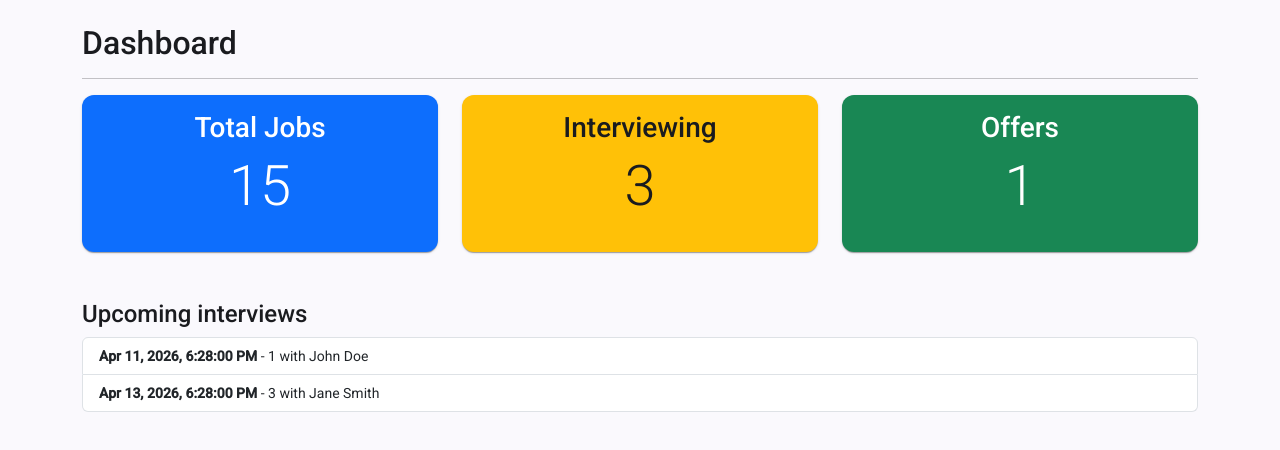
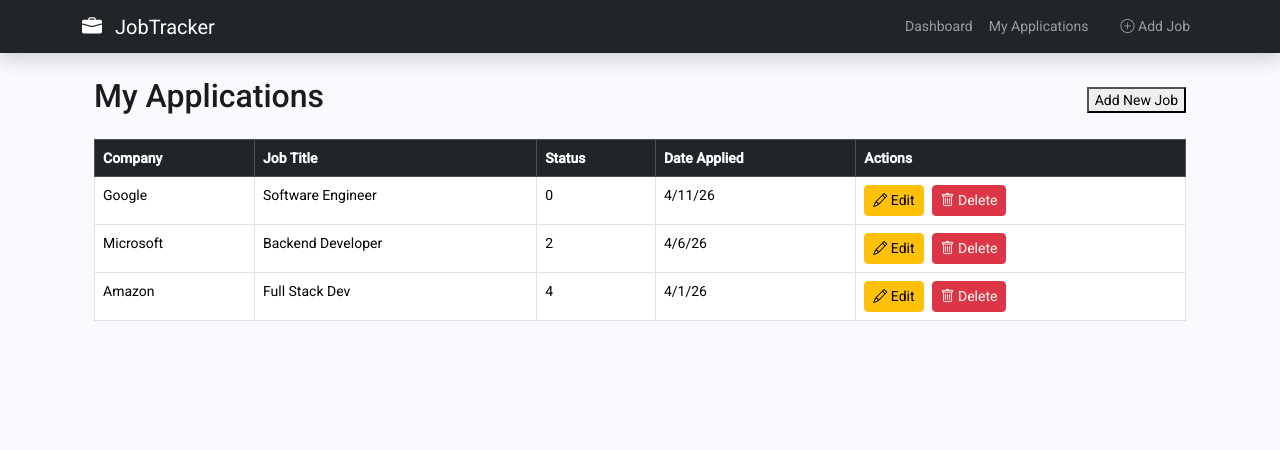
Before and after one commit to Rushikeshs96/JobTracker, an Angular app in the folder JobTrackerUI/: page /jobs in a window 1280 px wide. Before the commit this address led to /dashboard. Shown: the top 450 px of the page. Built offline with nearby package versions, Linux system fonts and the light colour scheme; no server answers.

Commit message:
new components

```diff
--- a/JobTrackerUI/src/app/app-module.ts
+++ b/JobTrackerUI/src/app/app-module.ts
@@ -9,11 +9,15 @@ import { BrowserAnimationsModule } from '@angular/platform-browser/animations';
 import { ReactiveFormsModule } from '@angular/forms';
 import { MatCardModule } from '@angular/material/card';
 import { DashboardComponent } from './components/dashboard/dashboard.component';
+import { NavbarComponent } from './components/navbar/navbar.component';
+import { JobListComponent } from './components/job-list/job-list.component';
 
 @NgModule({
   declarations: [
     App,
-    DashboardComponent
+    DashboardComponent,
+    NavbarComponent,
+    JobListComponent
   ],
   imports: [
     BrowserModule,
--- a/JobTrackerUI/src/app/app.html
+++ b/JobTrackerUI/src/app/app.html
@@ -1,3 +1,4 @@
+<app-navbar></app-navbar>
 <main class="container mt-4">
   <router-outlet></router-outlet>
 </main>
--- /dev/null
+++ b/JobTrackerUI/src/app/components/job-list/job-list.component.html
@@ -0,0 +1,34 @@
+<div class="container mt-4">
+    <div class="d-flex justify-content-between align-items-center mb-3">
+        <h2>My Applications</h2>
+        <button mat-raised-button color="primary" routerLink="/jobs/new">Add New Job</button>
+    </div>
+    <table class="table table-bordered table-hover">
+        <thead class="table-dark">
+            <tr>
+                <th>Company</th>
+                <th>Job Title</th>
+                <th>Status</th>
+                <th>Date Applied</th>
+                <th>Actions</th>
+            </tr>
+        </thead>
+        <tbody>
+            <tr *ngFor="let job of jobs">
+                <td>{{ job.companyName }}</td>
+                <td>{{ job.jobTitle }}</td>
+                <td>{{ job.status }}</td>
+                <td>{{ job.dateApplied | date:'shortDate' }}</td>
+                <td>
+                    <button class="btn btn-sm btn-warning me-2" (click)="editJob(job.id)">
+                        <i class="bi bi-pencil"></i> Edit
+                    </button>
+                    <button class="btn btn-danger btn-sm" (click)="deleteJob(job.id)">
+                        <i class="bi bi-trash"></i> Delete
+                    </button>
+                </td>
+            </tr>
+
+        </tbody>
+    </table>
+</div>
--- /dev/null
+++ b/JobTrackerUI/src/app/components/job-list/job-list.component.ts
@@ -0,0 +1,71 @@
+import { Component } from '@angular/core';
+import { JobApplication, JobStatus } from '../../models/models';
+import { JobService } from '../../services/job.service';
+import { Router } from '@angular/router';
+
+@Component({
+  selector: 'app-job-list',
+  standalone: false,
+  templateUrl: './job-list.component.html',
+  styleUrl: './job-list.component.css',
+})
+export class JobListComponent {
+  jobs: JobApplication[] = [];
+
+  constructor(
+    private jobService: JobService,
+    private router: Router,
+  ) {}
+
+  ngOnInit() {
+    this.loadDummyJobs();
+  }
+
+  loadDummyJobs(): void {
+    this.jobs = [
+      {
+        id: 1,
+        companyName: 'Google',
+        jobTitle: 'Software Engineer',
+        status: JobStatus.Applied,
+        dateApplied: new Date(),
+        salaryRange: '120k-150k',
+      },
+      {
+        id: 2,
+        companyName: 'Microsoft',
+        jobTitle: 'Backend Developer',
+        status: JobStatus.Technical,
+        dateApplied: new Date(new Date().setDate(new Date().getDate() - 5)),
+        salaryRange: '130k-160k',
+      },
+      {
+        id: 3,
+        companyName: 'Amazon',
+        jobTitle: 'Full Stack Dev',
+        status: JobStatus.Offer,
+        dateApplied: new Date(new Date().setDate(new Date().getDate() - 10)),
+        salaryRange: '140k-180k',
+      },
+    ];
+  }
+
+  getAllJobApplications() {
+    this.jobService.getAllJobApplications().subscribe({
+      next: (data) => (this.jobs = data),
+      error: (error) => console.error('error fetching applications', error),
+    });
+  }
+
+  editJob(id: number): void {
+    this.router.navigate(['/jobs/edit', id]);
+  }
+
+  deleteJob(id: number): void {
+    if (confirm('Are you sure you want to delete this application?')) {
+      this.jobService.deleteJobApplication(id).subscribe(() => {
+        this.getAllJobApplications();
+      });
+    }
+  }
+}
--- /dev/null
+++ b/JobTrackerUI/src/app/components/navbar/navbar.component.html
@@ -0,0 +1,25 @@
+<div class="navbar navbar-expand-lg navbar-dark bg-dark shadow">
+  <div class="container">
+    <a class="navbar-brand" style="cursor: pointer;">
+      <i class="bi bi-briefcase-fill me-2"></i> JobTracker
+    </a>
+    <button class="navbar-toggler" type="button" data-bs-toggle="collapse" data-bs-target="#navbarNav">
+      <span class="navbar-toggler-icon"></span>
+    </button>
+    <div class="collapse navbar-collapse" id="navbarNav">
+      <ul class="navbar-nav ms-auto">
+        <li class="nav-item">
+          <a class="nav-link " (click)="navigateToDashboard()" style="cursor: pointer;">Dashboard</a>
+        </li>
+        <li class="nav-item">
+          <a class="nav-link" (click)="navigateToJobApplications()" style="cursor: pointer;">My Applications</a>
+        </li>
+        <li class="nav-item">
+          <a class="nav-link btn btn-outline-light ms-lg-3" (click)="naviagateToNewJob()" style="cursor: pointer;">
+            <i class="bi bi-plus-circle"></i> Add Job
+          </a>
+        </li>
+      </ul>
+    </div>
+  </div>
+</div>
--- /dev/null
+++ b/JobTrackerUI/src/app/components/navbar/navbar.component.ts
@@ -0,0 +1,24 @@
+import { Component } from '@angular/core';
+import { Router } from '@angular/router';
+
+@Component({
+  selector: 'app-navbar',
+  standalone: false,
+  templateUrl: './navbar.component.html',
+  styleUrl: './navbar.component.css',
+})
+export class NavbarComponent {
+  constructor(private router: Router) {}
+
+  navigateToDashboard() {
+    this.router.navigate(['/dashboard']);
+  }
+
+  navigateToJobApplications() {
+    this.router.navigate(['/jobs']);
+  }
+
+  naviagateToNewJob() {
+    this.router.navigate(['/jobs/new']);
+  }
+}
```
Also changed, not shown: JobTrackerUI/src/app/app-routing-module.ts (+7 -9 lines), JobTrackerUI/src/app/components/job-list/job-list.component.css (added), JobTrackerUI/src/app/components/navbar/navbar.component.css (added), 2 other files (tests, documents, lock files or other folders).
